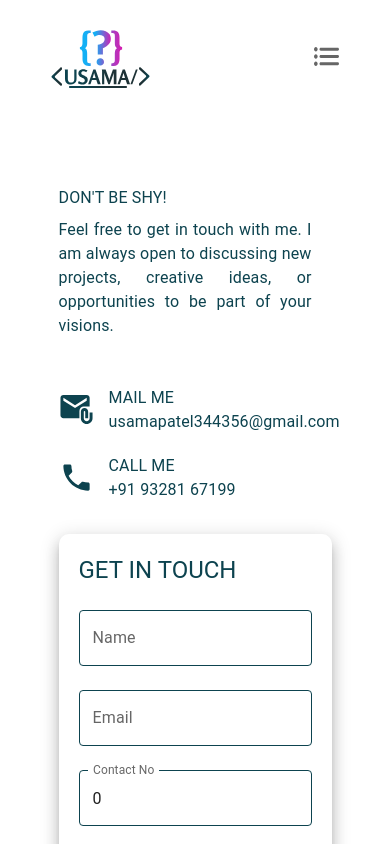
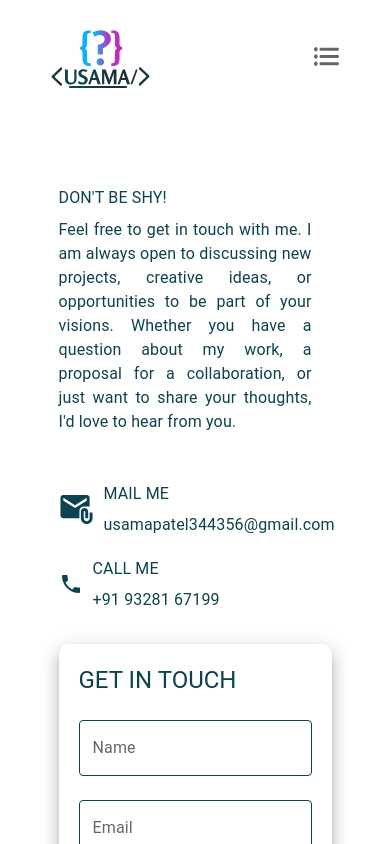
Before and after one commit to usama4841/usama-portfolio, a Next.js app: page /Contact in a window 390 px wide. Shown: the top 844 px of the page. Built offline with nearby package versions, Linux system fonts and the light colour scheme; a web font is replaced by a local one.

Commit message:
design done, dark mode remaining

```diff
--- a/src/app/CSS/contactus.css
+++ b/src/app/CSS/contactus.css
@@ -10,43 +10,69 @@
 
 .ContactDetailsMainHeading {
   font-family: "Poppins", sans-serif;
-  font-size: 1.3rem;
+  font-size: 2.1rem;
   font-weight: bold;
   color: #0d434f;
+  margin-bottom: 20px;
 }
 
 .ContactDetailsText {
   font-family: "Poppins", sans-serif;
   text-align: justify;
-  font-size: 1rem;
-  line-height: 1.1;
+  font-size: 1.1rem;
+  line-height: 1.2;
   font-weight: normal;
   color: #0d434f;
 }
 
 .ContactDetailsEmailBox {
-  margin-bottom: 20px;
+  margin-bottom: 40px;
   display: flex;
   justify-content: start;
   align-items: center;
 }
 
 .EmailIcon {
+  font-size: 2.5rem;
   margin-right: 15px;
   color: #0d434f;
 }
 
 .EmailHeader {
   font-family: "Poppins", sans-serif;
-  font-size: 0.85rem;
+  font-size: 1.2rem;
   line-height: 1;
   font-weight: bold;
   color: #0d434f;
+  padding-bottom: 7px;
 }
 
 .EmailMain {
   font-family: "Poppins", sans-serif;
-  font-size: 0.85rem;
+  font-size: 1.2rem;
+  line-height: 1;
+  font-weight: normal;
+  color: #0d434f;
+}
+
+.PhoneIcon {
+  font-size: 2.5rem;
+  margin-right: 15px;
+  color: #0d434f;
+}
+
+.PhoneHeader {
+  font-family: "Poppins", sans-serif;
+  font-size: 1.2rem;
+  line-height: 1;
+  font-weight: bold;
+  color: #0d434f;
+  padding-bottom: 7px;
+}
+
+.PhoneMain {
+  font-family: "Poppins", sans-serif;
+  font-size: 1.2rem;
   line-height: 1;
   font-weight: normal;
   color: #0d434f;
@@ -56,27 +82,6 @@
   display: flex;
   justify-content: start;
   align-items: center;
-}
-
-.PhoneIcon {
-  margin-right: 15px;
-  color: #0d434f;
-}
-
-.PhoneHeader {
-  font-family: "Poppins", sans-serif;
-  font-size: 0.85rem;
-  line-height: 1;
-  font-weight: bold;
-  color: #0d434f;
-}
-
-.PhoneMain {
-  font-family: "Poppins", sans-serif;
-  font-size: 0.85rem;
-  line-height: 1;
-  font-weight: normal;
-  color: #0d434f;
 }
 
 .ContactDetailsSide {
@@ -145,10 +150,86 @@
   }
 
   .ContactDetailsSide {
-    width: 40%;
+    width: 50%;
   }
 
   .ContactFormSide {
-    width: 60%;
+    width: 50%;
   }
 }
+
+@media (min-width: 896px) {
+  .ContactDetailsText {
+    width: 90%;
+  }
+}
+
+@media (max-width: 551px) {
+  .EmailMain {
+    font-size: 1rem;
+  }
+}
+
+@media (max-width: 1200px) {
+  .EmailIcon,
+  .PhoneIcon {
+    font-size: 2rem;
+  }
+  .EmailHeader,
+  .PhoneHeader {
+    font-size: 1.1rem;
+  }
+  .EmailMain,
+  .PhoneMain {
+    font-size: 1.1rem;
+  }
+}
+
+@media (max-width: 992px) {
+  .EmailIcon,
+  .PhoneIcon {
+    font-size: 1.8rem;
+  }
+  .EmailHeader,
+  .PhoneHeader {
+    font-size: 1rem;
+  }
+  .EmailMain,
+  .PhoneMain {
+    font-size: 1rem;
+  }
+}
+
+@media (max-width: 768px) {
+  .EmailIcon,
+  .PhoneIcon {
+    font-size: 1.6rem;
+  }
+  .EmailHeader,
+  .PhoneHeader {
+    font-size: 0.9rem;
+  }
+  .EmailMain,
+  .PhoneMain {
+    font-size: 0.9rem;
+  }
+  .ContactDetailsEmailBox {
+    margin-bottom: 20px;
+  }
+}
+
+@media (max-width: 576px) {
+  .EmailIcon,
+  .PhoneIcon {
+    font-size: 1.4rem;
+    margin-right: 10px;
+  }
+  .EmailHeader,
+  .PhoneHeader {
+    font-size: 0.8rem;
+  }
+  .EmailMain,
+  .PhoneMain {
+    font-size: 0.8rem;
+  }
+}
--- a/src/app/components/ContactDetails.tsx
+++ b/src/app/components/ContactDetails.tsx
@@ -2,6 +2,7 @@ import { Box, Typography } from "@mui/material";
 import React from "react";
 import AttachEmailIcon from "@mui/icons-material/AttachEmail";
 import LocalPhoneIcon from "@mui/icons-material/LocalPhone";
+import Link from "next/link";
 
 export default function ContactDetails() {
   return (
@@ -12,19 +13,32 @@ export default function ContactDetails() {
       <Typography className="ContactDetailsText pb-5">
         Feel free to get in touch with me. I am always open to discussing new
         projects, creative ideas, or opportunities to be part of your visions.
+        Whether you have a question about my work, a proposal for a
+        collaboration, or just want to share your thoughts, I'd love to hear
+        from you.
       </Typography>
       <Box className="ContactDetailsEmailBox">
         <AttachEmailIcon className="EmailIcon" fontSize="large" />
         <Box>
           <Typography className="EmailHeader">MAIL ME</Typography>
-          <Typography className="EmailMain">usamapatel344356@gmail.com</Typography>
+          <Link
+            href="https://mail.google.com/mail/?view=cm&fs=1&to=usamapatel34356@gmail.com"
+            target="_blank"
+            style={{ textDecoration: "none" }}
+          >
+            <Typography className="EmailMain">
+              usamapatel344356@gmail.com
+            </Typography>
+          </Link>
         </Box>
       </Box>
       <Box className="ContactDetailsPhoneBox">
-        <LocalPhoneIcon className="PhoneIcon" fontSize="large" />
+        <LocalPhoneIcon className="PhoneIcon" />
         <Box>
           <Typography className="PhoneHeader">CALL ME</Typography>
-          <Typography className="PhoneMain">+91 93281 67199</Typography>
+          <Link href="tel:+919328167199" style={{ textDecoration: "none" }}>
+            <Typography className="PhoneMain">+91 93281 67199</Typography>
+          </Link>
         </Box>
       </Box>
     </Box>
--- a/src/app/components/ContactUsForm.tsx
+++ b/src/app/components/ContactUsForm.tsx
@@ -114,7 +114,7 @@ const ContactForm = () => {
   return (
     <Box
       sx={{
-        maxWidth: 500,
+        maxWidth: 520,
         margin: "auto",
         padding: "20px",
         boxShadow: 10,
```
